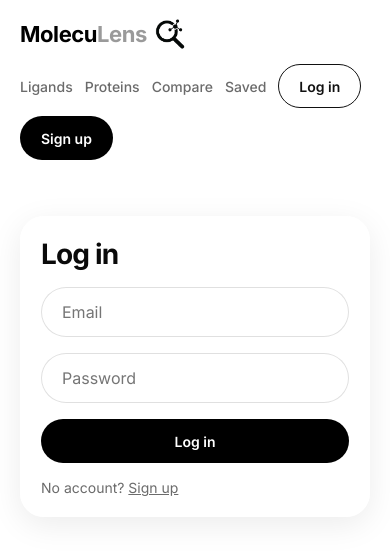
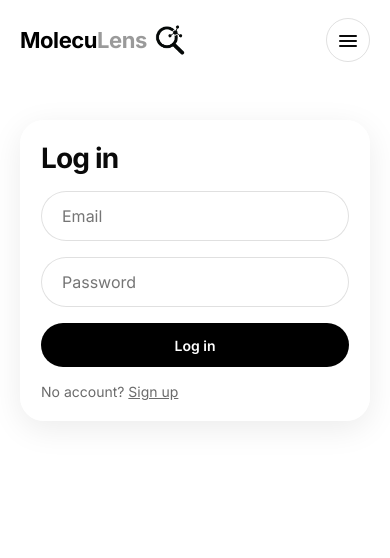
Before and after one commit to Esimisan/MolecuLens, a React (Vite) app in the folder frontend/: page /login in a window 390 px wide. Shown: the top 558 px of the page. Built offline with nearby package versions, Linux system fonts and the light colour scheme; no server answers.

Commit message:
Added hamburger menu for mobile view

```diff
--- a/frontend/index.html
+++ b/frontend/index.html
@@ -49,6 +49,12 @@
               <span class="skeleton skeleton-pill"></span>
             </span>
           </nav>
+
+          <span class="menu-toggle" aria-hidden="true">
+            <span class="menu-toggle__bar"></span>
+            <span class="menu-toggle__bar"></span>
+            <span class="menu-toggle__bar"></span>
+          </span>
         </header>
         <div class="boot-body" aria-hidden="true">
           <span class="skeleton boot-line"></span>
--- a/frontend/src/components/Header.jsx
+++ b/frontend/src/components/Header.jsx
@@ -1,4 +1,4 @@
-import { useEffect, useState } from "react";
+import { useEffect, useRef, useState } from "react";
 import { Link, NavLink, useLocation, useNavigate } from "react-router-dom";
 import useAuth from "../hooks/useAuth.js";
 import "../styles/Header.css";
@@ -34,6 +34,32 @@ function Header({ onOpenSaved }) {
   // e.g. { "/ligands": "/ligands?q=aspirin", "/proteins": "/proteins?id=4HHB" }
   const [last, setLast] = useState(loadLast);
 
+  // Phone menu: open/closed, plus a ref so focus can return to the button.
+  const [menuOpen, setMenuOpen] = useState(false);
+  const toggleRef = useRef(null);
+
+  // Close the menu whenever the page changes (links, back/forward buttons).
+  // Comparing against the previous location key resets state during render,
+  // which avoids a flash of the open menu on the new page.
+  const [menuKey, setMenuKey] = useState(location.key);
+  if (menuKey !== location.key) {
+    setMenuKey(location.key);
+    setMenuOpen(false);
+  }
+
+  // Escape closes the menu and puts focus back on the hamburger button.
+  useEffect(() => {
+    if (!menuOpen) return undefined;
+    const onKey = (e) => {
+      if (e.key === "Escape") {
+        setMenuOpen(false);
+        toggleRef.current?.focus();
+      }
+    };
+    document.addEventListener("keydown", onKey);
+    return () => document.removeEventListener("keydown", onKey);
+  }, [menuOpen]);
+
   // Each time the URL changes inside a section, remember it.
   useEffect(() => {
     if (!SECTIONS.includes(location.pathname)) return;
@@ -65,7 +91,13 @@ function Header({ onOpenSaved }) {
     }
   }
 
+  // Any tap on a link or button inside the menu closes it.
+  function handleNavClick(e) {
+    if (e.target.closest("a, button")) setMenuOpen(false);
+  }
+
   return (
+    <>
       <header className="header">
         <Link to="/" className="wordmark" aria-label="MolecuLens home">
           <span className="wordmark-text">
@@ -79,7 +111,27 @@ function Header({ onOpenSaved }) {
             draggable="false"
           />
         </Link>
-      <nav className="nav">
+
+        {/* Phones only (hidden by CSS on larger screens) */}
+        <button
+          ref={toggleRef}
+          type="button"
+          className={`menu-toggle${menuOpen ? " is-open" : ""}`}
+          aria-label={menuOpen ? "Close menu" : "Open menu"}
+          aria-expanded={menuOpen}
+          aria-controls="site-nav"
+          onClick={() => setMenuOpen((open) => !open)}
+        >
+          <span className="menu-toggle__bar" aria-hidden="true" />
+          <span className="menu-toggle__bar" aria-hidden="true" />
+          <span className="menu-toggle__bar" aria-hidden="true" />
+        </button>
+
+        <nav
+          id="site-nav"
+          className={`nav${menuOpen ? " is-open" : ""}`}
+          onClick={handleNavClick}
+        >
           <NavLink to={target("/ligands")} className="nav-link">
             Ligands
           </NavLink>
@@ -93,6 +145,7 @@ function Header({ onOpenSaved }) {
             Saved
           </button>
 
+          <div className="nav-auth">
             {/* While the server is answering, show placeholders so the layout doesn't jump */}
             {status !== "ready" ? (
               <span className="nav-auth-skeleton" aria-hidden="true">
@@ -120,8 +173,20 @@ function Header({ onOpenSaved }) {
                 </Link>
               </>
             )}
+          </div>
         </nav>
       </header>
+
+      {/* Dims the page and catches outside taps. It sits outside <header> on purpose:
+          the header's backdrop-filter would otherwise trap a fixed-position child. */}
+      {menuOpen && (
+        <div
+          className="menu-backdrop"
+          aria-hidden="true"
+          onClick={() => setMenuOpen(false)}
+        />
+      )}
+    </>
   );
 }
 
--- a/frontend/src/styles/Header.css
+++ b/frontend/src/styles/Header.css
@@ -93,3 +93,180 @@
 .wordmark-light {
   color: #9a9a9a;
 }
+
+/* ---------- Phone menu (hamburger) ---------- */
+
+/* Hidden above phone width */
+.menu-toggle,
+.menu-backdrop {
+  display: none;
+}
+
+/* On bigger screens the wrapper doesn't exist as a box: its children
+   sit directly in .nav exactly as before. */
+.nav-auth {
+  display: contents;
+}
+
+@media (max-width: 40em) {
+  /* Keep the wordmark and the button on one row */
+  .header {
+    flex-wrap: nowrap;
+  }
+
+  /* --- the hamburger button --- */
+  .menu-toggle {
+    display: block;
+    position: relative;
+    flex-shrink: 0;
+    width: 2.75rem;
+    height: 2.75rem;
+    padding: 0;
+    border: 1px solid var(--color-border);
+    border-radius: 50%;
+    background: transparent;
+    color: var(--color-text);
+    cursor: pointer;
+  }
+
+  /* Three bars stacked in the middle; they turn into an X when open */
+  .menu-toggle__bar {
+    position: absolute;
+    top: 50%;
+    left: 50%;
+    width: 1.125rem;
+    height: 0.125rem;
+    margin-left: -0.5625rem;
+    border-radius: 999px;
+    background: currentColor;
+    transition:
+      transform 0.2s ease,
+      opacity 0.15s ease;
+  }
+  .menu-toggle__bar:nth-child(1) {
+    transform: translateY(-0.3125rem);
+  }
+  .menu-toggle__bar:nth-child(3) {
+    transform: translateY(0.3125rem);
+  }
+  .menu-toggle.is-open .menu-toggle__bar:nth-child(1) {
+    transform: rotate(45deg);
+  }
+  .menu-toggle.is-open .menu-toggle__bar:nth-child(2) {
+    opacity: 0;
+  }
+  .menu-toggle.is-open .menu-toggle__bar:nth-child(3) {
+    transform: rotate(-45deg);
+  }
+
+  /* --- the dropdown panel --- */
+  .nav {
+    display: none;
+    position: absolute;
+    top: calc(100% + 0.5rem);
+    left: var(--page-gutter);
+    right: var(--page-gutter);
+    width: auto;
+    flex-direction: column;
+    flex-wrap: nowrap;
+    align-items: stretch;
+    gap: 0.25rem;
+    padding: 0.75rem;
+    max-height: calc(100dvh - var(--header-height) - 1.5rem);
+    overflow-y: auto;
+    background: rgba(255, 255, 255, 0.92);
+    border: 1px solid var(--glass-border);
+    border-radius: var(--radius-card);
+    box-shadow: var(--glass-shadow);
+    backdrop-filter: var(--glass-blur);
+    -webkit-backdrop-filter: var(--glass-blur);
+  }
+
+  .nav.is-open {
+    display: flex;
+    animation: menu-in 0.18s ease-out;
+  }
+
+  /* Big, easy-to-tap rows */
+  .nav-link {
+    display: flex;
+    align-items: center;
+    width: 100%;
+    min-height: 2.75rem;
+    padding: 0 0.75rem;
+    border-radius: 0.75rem;
+    font-size: 1rem;
+    color: var(--color-text);
+    text-align: left;
+  }
+  .nav-link:hover {
+    background: rgba(0, 0, 0, 0.05);
+  }
+  .nav-link.active {
+    font-weight: 600;
+    background: rgba(0, 0, 0, 0.06);
+  }
+
+  /* Log in / Sign up (or name + Log out) stacked under a divider */
+  .nav-auth {
+    display: flex;
+    flex-direction: column;
+    gap: 0.5rem;
+    margin-top: 0.5rem;
+    padding-top: 0.75rem;
+    border-top: 1px solid var(--color-border);
+  }
+  .nav-auth .btn {
+    width: 100%;
+  }
+  .nav-user {
+    display: flex;
+    align-items: center;
+    max-width: none;
+    padding: 0 0.75rem;
+    min-height: 2.75rem;
+    font-size: 1rem;
+  }
+  .nav-auth-skeleton {
+    display: flex;
+    flex-direction: column;
+    gap: 0.5rem;
+  }
+  .nav-auth-skeleton .skeleton-pill {
+    width: 100%;
+    height: 2.75rem;
+  }
+
+  /* --- dimmed page behind the open menu --- */
+  .menu-backdrop {
+    display: block;
+    position: fixed;
+    inset: 0;
+    z-index: 19; /* just under the header (z-index 20) so the header stays tappable */
+    background: rgba(0, 0, 0, 0.25);
+    animation: menu-fade 0.18s ease-out;
+  }
+}
+
+@keyframes menu-in {
+  from {
+    opacity: 0;
+    transform: translateY(-0.5rem);
+  }
+}
+
+@keyframes menu-fade {
+  from {
+    opacity: 0;
+  }
+}
+
+@media (prefers-reduced-motion: reduce) {
+  .nav.is-open,
+  .menu-backdrop {
+    animation: none;
+  }
+  .menu-toggle__bar {
+    transition: none;
+  }
+}
```
Lines whose indentation alone changed are shown as unchanged.
